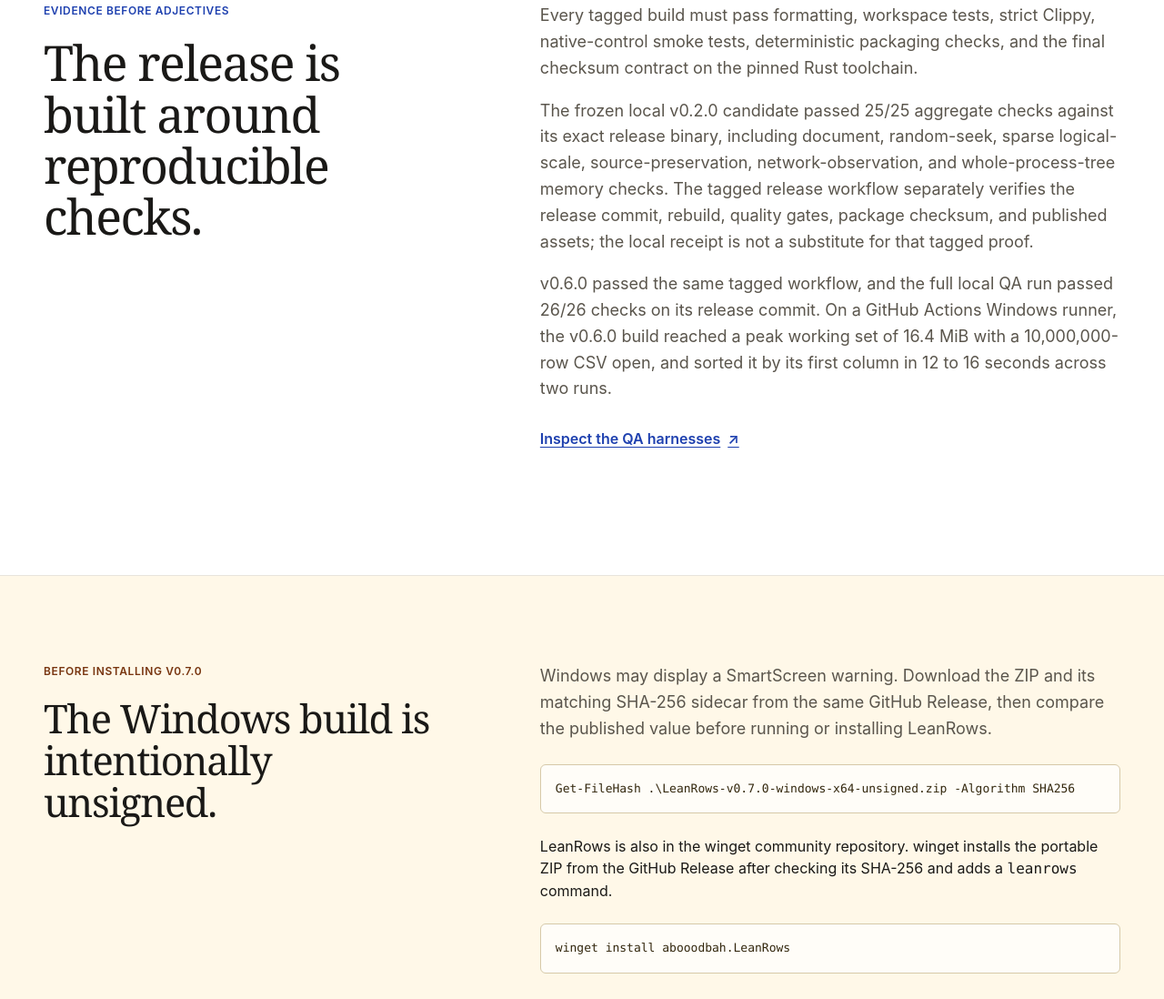
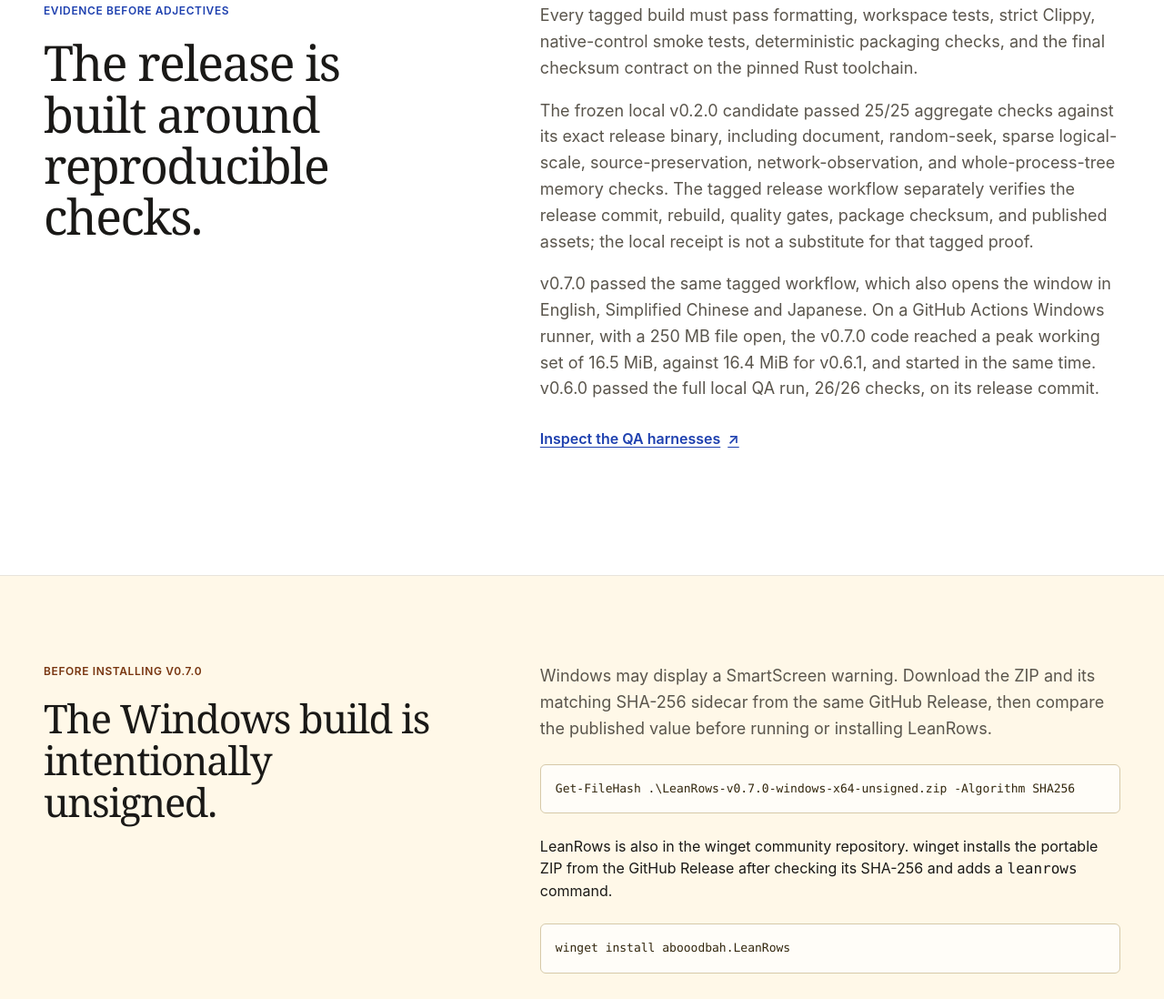
Before and after one commit to abooodbah/leanrows, a plain HTML site: page site/index.html in a window 1280 px wide. Shown: the part 7079-8177 px from the top of the page at 91% size. Drawn offline with Linux system fonts and the light colour scheme.

Commit message:
Record v0.7.0 publication verification (#62)
VALIDATION_STATUS gets the published 0.7.0 section; the site's QA paragraph and PROGRESS record the release.

```diff
--- a/site/index.html
+++ b/site/index.html
@@ -412,11 +412,12 @@
               tagged proof.
             </p>
             <p>
-              v0.6.0 passed the same tagged workflow, and the full local QA run passed
-              26/26 checks on its release commit. On a GitHub Actions Windows runner,
-              the v0.6.0 build reached a peak working set of 16.4 MiB with a
-              10,000,000-row CSV open, and sorted it by its first column in 12 to 16
-              seconds across two runs.
+              v0.7.0 passed the same tagged workflow, which also opens the window in
+              English, Simplified Chinese and Japanese. On a GitHub Actions Windows
+              runner, with a 250 MB file open, the v0.7.0 code reached a peak working
+              set of 16.5 MiB, against 16.4 MiB for v0.6.1, and started in the same
+              time. v0.6.0 passed the full local QA run, 26/26 checks, on its release
+              commit.
             </p>
             <a class="text-link" href="https://github.com/abooodbah/leanrows/tree/main/tests/qa">
               Inspect the QA harnesses <span aria-hidden="true">↗</span>
```
Also changed, not shown: 2 other files.
